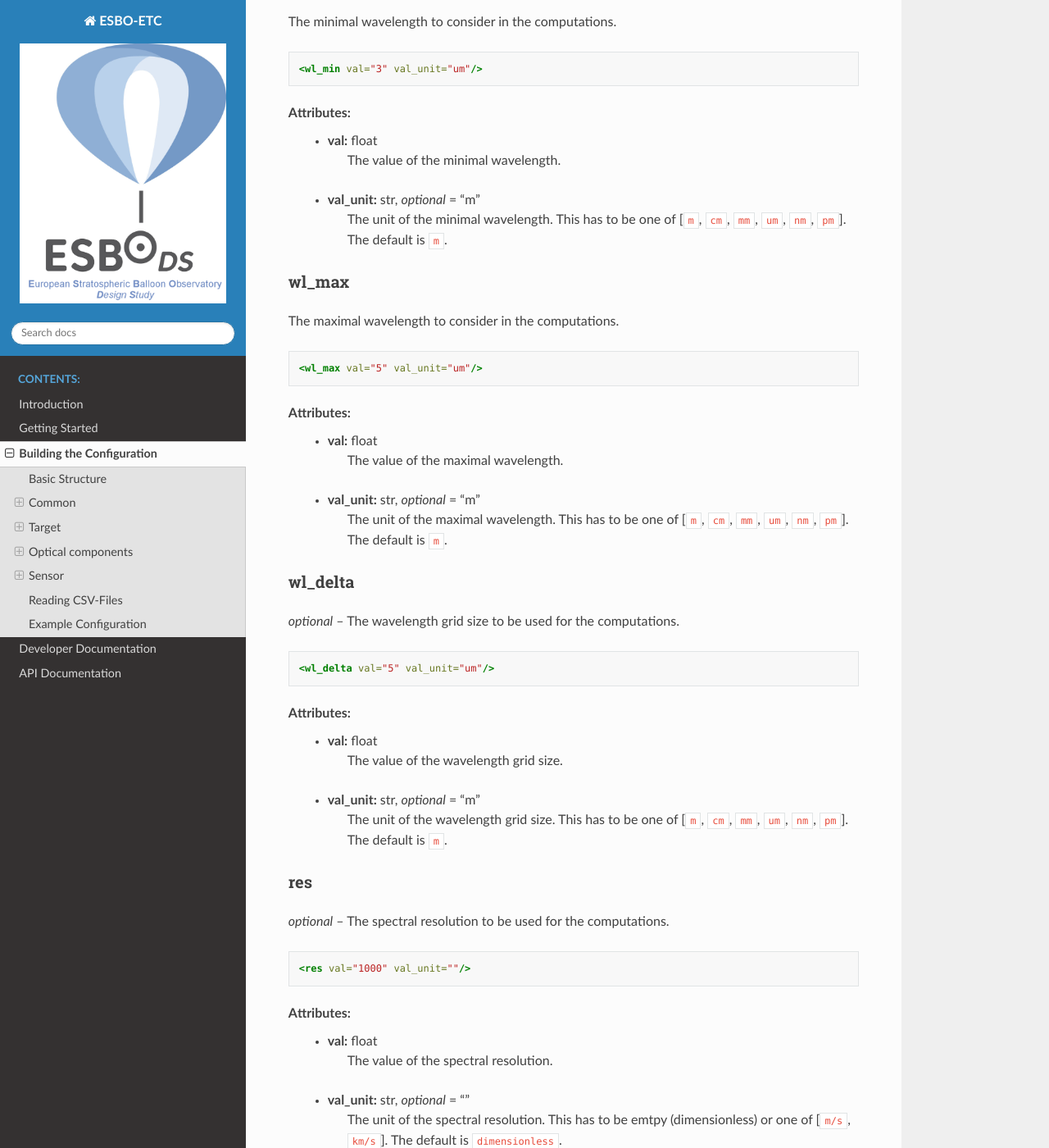
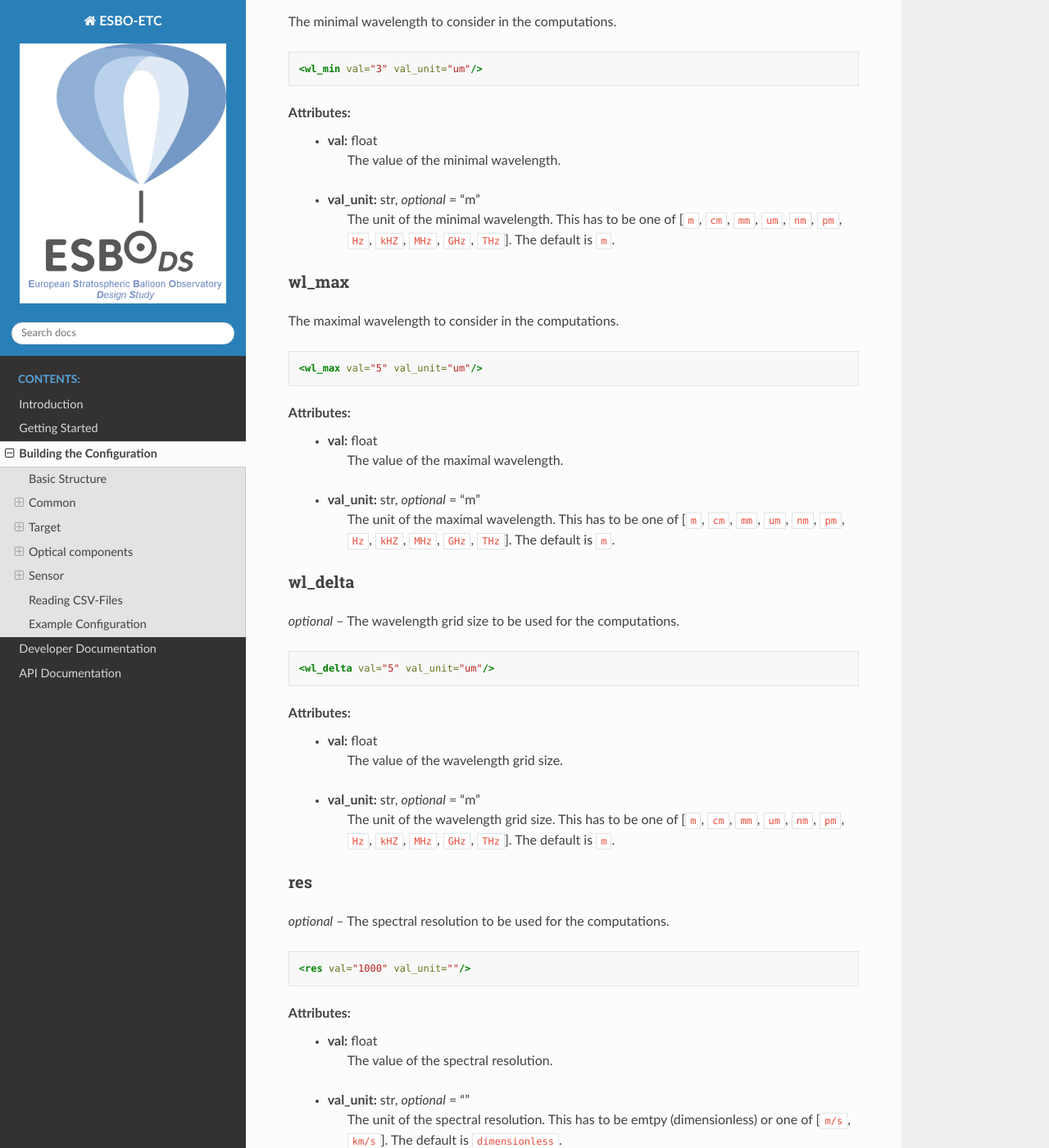
Before and after one commit to LukasK13/ESBO-ETC, a Sphinx documentation site: the page built from docs/source/configuration/configuration.rst, in a window 1280 px wide and 1400 px high, scrolled down 1219 px. Shown: the whole window at 82% size. Built offline with Sphinx 7.4.7 and the Read the Docs theme 2.0.0, drawn with Linux system fonts in a browser that asks for light colours.

Commit message:
Try to convert frequencies to wavelength

```diff
--- a/docs/source/configuration/common.rst
+++ b/docs/source/configuration/common.rst
@@ -12,7 +12,7 @@ Attributes:
     * | **val:** float
       |   The value of the minimal wavelength.
     * | **val_unit:** str, *optional* = "m"
-      |   The unit of the minimal wavelength. This has to be one of [``m``, ``cm``, ``mm``, ``um``, ``nm``, ``pm``]. The default is ``m``.
+      |   The unit of the minimal wavelength. This has to be one of [``m``, ``cm``, ``mm``, ``um``, ``nm``, ``pm``, ``Hz``, ``kHZ``, ``MHz``, ``GHz``, ``THz``]. The default is ``m``.
 
 wl_max
 ------
@@ -26,7 +26,7 @@ Attributes:
     * | **val:** float
       |   The value of the maximal wavelength.
     * | **val_unit:** str, *optional* = "m"
-      |   The unit of the maximal wavelength. This has to be one of [``m``, ``cm``, ``mm``, ``um``, ``nm``, ``pm``]. The default is ``m``.
+      |   The unit of the maximal wavelength. This has to be one of [``m``, ``cm``, ``mm``, ``um``, ``nm``, ``pm``, ``Hz``, ``kHZ``, ``MHz``, ``GHz``, ``THz``]. The default is ``m``.
 
 .. _wl_delta:
 
@@ -42,7 +42,7 @@ Attributes:
     * | **val:** float
       |   The value of the wavelength grid size.
     * | **val_unit:** str, *optional* = "m"
-      |   The unit of the wavelength grid size. This has to be one of [``m``, ``cm``, ``mm``, ``um``, ``nm``, ``pm``]. The default is ``m``.
+      |   The unit of the wavelength grid size. This has to be one of [``m``, ``cm``, ``mm``, ``um``, ``nm``, ``pm``, ``Hz``, ``kHZ``, ``MHz``, ``GHz``, ``THz``]. The default is ``m``.
 
 .. _res:
 
--- a/docs/source/configuration/sensor.rst
+++ b/docs/source/configuration/sensor.rst
@@ -310,7 +310,7 @@ Attributes:
     * | **val:** float
       |   The wavelength of the observed line.
     * | **val_unit:** str, *optional* = "m"
-      |   The unit of the observed line wavelength. This has to be on of [``nm``, ``um``, ``mm``, ``cm``, ``m``].
+      |   The unit of the observed line wavelength. This has to be on of [``nm``, ``um``, ``mm``, ``cm``, ``m``, ``Hz``, ``kHZ``, ``MHz``, ``GHz``, ``THz``].
 
 kappa
 ^^^^^
```
Also changed, not shown: 1 other file.
